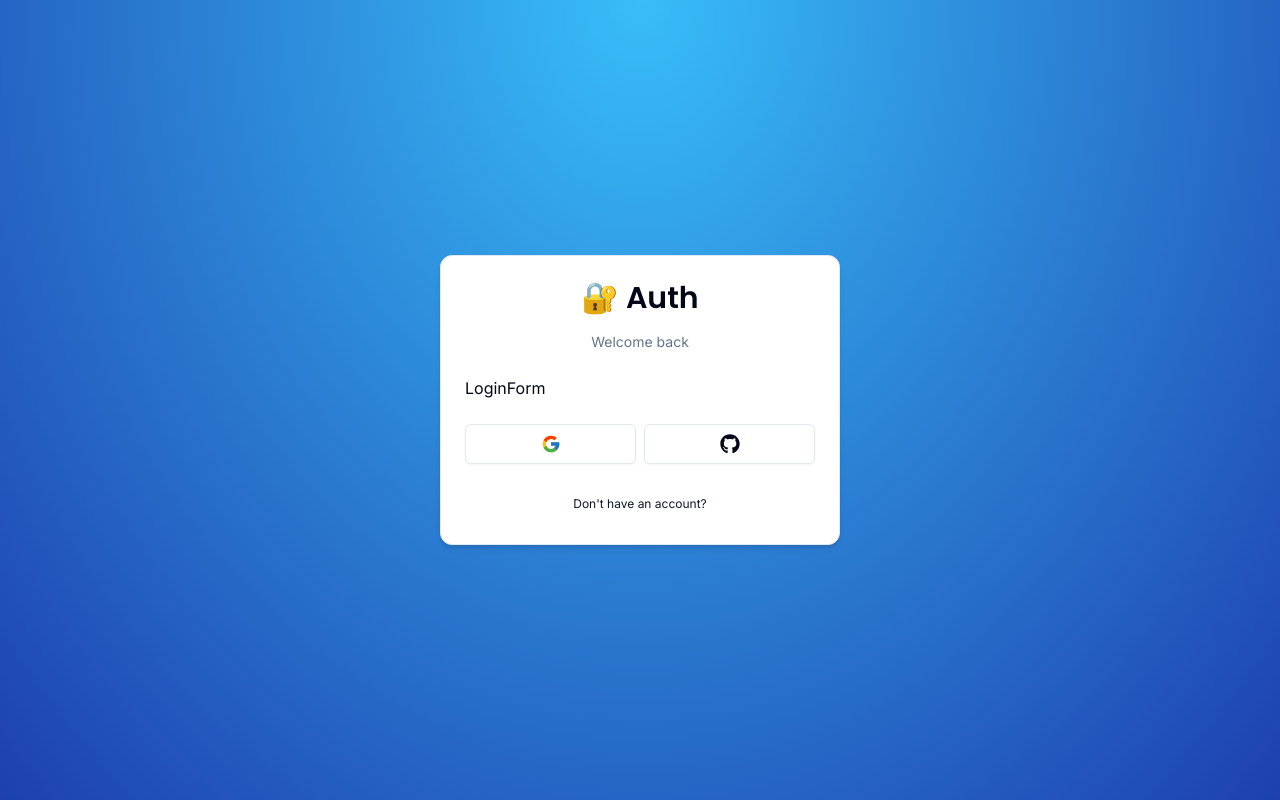
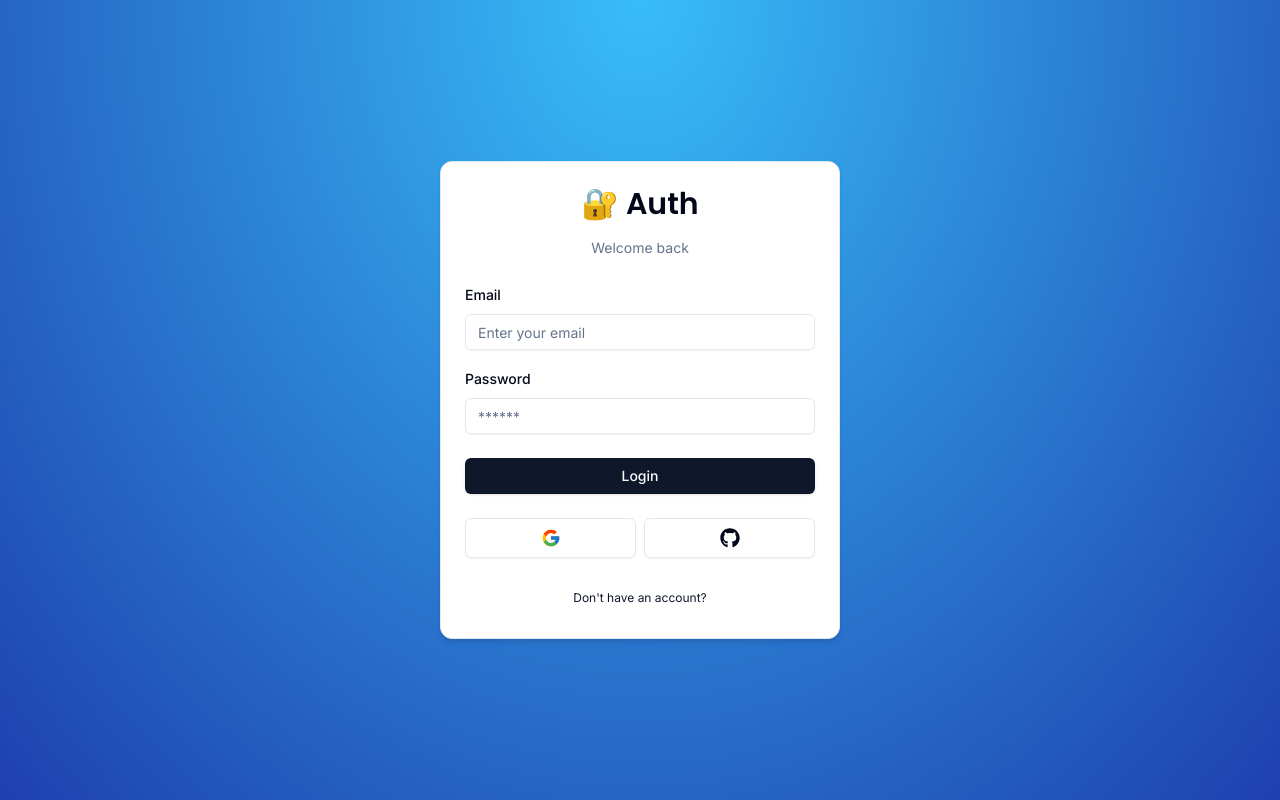
Before and after one commit to linesquad/auth, a Next.js app: page /auth/login in a window 1280 px wide. Built offline with nearby package versions, Linux system fonts and the light colour scheme.

Commit message:
implement login form

```diff
--- a/app/auth/login/page.tsx
+++ b/app/auth/login/page.tsx
@@ -1,4 +1,3 @@
-import React from "react";
 import { LoginForm } from "@/components/auth/login-form";
 
 const LoginPage = () => {
--- a/components/auth/login-form.tsx
+++ b/components/auth/login-form.tsx
@@ -1,8 +1,48 @@
-import React from "react";
+"use client";
+import { useEffect, useState } from "react";
+import { useForm } from "react-hook-form";
+import { zodResolver } from "@hookform/resolvers/zod";
+import * as z from "zod";
 
+import { loginSchema } from "@/schemas";
 import { CardWrapper } from "./card-wrapper";
+import { FormError } from "../form-error";
+import { FormSuccess } from "../form-succes";
+
+import {
+  Form,
+  FormControl,
+  FormField,
+  FormItem,
+  FormLabel,
+  FormMessage,
+} from "../ui/form";
+import { Input } from "../ui/input";
+import { Button } from "../ui/button";
 
 export const LoginForm = () => {
+  const [isMounted, setIsMounted] = useState(false);
+
+  useEffect(() => {
+    setIsMounted(true);
+  }, []);
+
+  const form = useForm<z.infer<typeof loginSchema>>({
+    resolver: zodResolver(loginSchema),
+    defaultValues: {
+      email: "",
+      password: "",
+    },
+  });
+
+  const onSubmit = (values: z.infer<typeof loginSchema>) => {
+    console.log(values);
+  };
+
+  if (!isMounted) {
+    return null;
+  }
+
   return (
     <CardWrapper
       headerLabel="Welcome back"
@@ -10,7 +50,53 @@
       backButtonHref="/auth/register"
       showSocial
     >
-      LoginForm
+      <Form {...form}>
+        <form onSubmit={form.handleSubmit(onSubmit)} className=" space-y-6">
+          <div className="space-y-4">
+            <FormField
+              control={form.control}
+              name="email"
+              render={({ field }) => (
+                <FormItem>
+                  <FormLabel>Email</FormLabel>
+                  <FormControl>
+                    <Input
+                      {...field}
+                      placeholder="Enter your email"
+                      type="email"
+                      autoComplete="email"
+                    />
+                  </FormControl>
+                  <FormMessage />
+                </FormItem>
+              )}
+            />
+            <FormField
+              control={form.control}
+              name="password"
+              render={({ field }) => (
+                <FormItem>
+                  <FormLabel>Password</FormLabel>
+                  <FormControl>
+                    <Input
+                      {...field}
+                      placeholder="******"
+                      type="password"
+                      autoComplete="current-password"
+                    />
+                  </FormControl>
+                  <FormMessage />
+                </FormItem>
+              )}
+            />
+          </div>
+          <FormError message="" />
+          <FormSuccess message="" />
+          <Button type="submit" className="w-full">
+            Login
+          </Button>
+        </form>
+      </Form>
     </CardWrapper>
   );
 };
--- /dev/null
+++ b/components/form-error.tsx
@@ -0,0 +1,16 @@
+import { ExclamationTriangleIcon } from "@radix-ui/react-icons";
+
+interface FormErrorProps {
+  message?: string;
+}
+
+export const FormError = ({ message }: FormErrorProps) => {
+  if (!message) return null;
+
+  return (
+    <div className="bg-destructive/15 p-3 rounded-md flex  items-center gap-x-2 text-sm text-destructive">
+      <ExclamationTriangleIcon className="h-4 w-4" />
+      <p>{message}</p>
+    </div>
+  );
+};
--- /dev/null
+++ b/components/form-succes.tsx
@@ -0,0 +1,16 @@
+import { CheckCircledIcon } from "@radix-ui/react-icons";
+
+interface FormSuccesProps {
+  message?: string;
+}
+
+export const FormSuccess = ({ message }: FormSuccesProps) => {
+  if (!message) return null;
+
+  return (
+    <div className="bg-green-500/15 p-3 rounded-md flex  items-center gap-x-2 text-sm text-green-500">
+      <CheckCircledIcon className="h-4 w-4" />
+      <p>{message}</p>
+    </div>
+  );
+};
--- /dev/null
+++ b/components/ui/form.tsx
@@ -0,0 +1,178 @@
+"use client"
+
+import * as React from "react"
+import * as LabelPrimitive from "@radix-ui/react-label"
+import { Slot } from "@radix-ui/react-slot"
+import {
+  Controller,
+  ControllerProps,
+  FieldPath,
+  FieldValues,
+  FormProvider,
+  useFormContext,
+} from "react-hook-form"
+
+import { cn } from "@/lib/utils"
+import { Label } from "@/components/ui/label"
+
+const Form = FormProvider
+
+type FormFieldContextValue<
+  TFieldValues extends FieldValues = FieldValues,
+  TName extends FieldPath<TFieldValues> = FieldPath<TFieldValues>
+> = {
+  name: TName
+}
+
+const FormFieldContext = React.createContext<FormFieldContextValue>(
+  {} as FormFieldContextValue
+)
+
+const FormField = <
+  TFieldValues extends FieldValues = FieldValues,
+  TName extends FieldPath<TFieldValues> = FieldPath<TFieldValues>
+>({
+  ...props
+}: ControllerProps<TFieldValues, TName>) => {
+  return (
+    <FormFieldContext.Provider value={{ name: props.name }}>
+      <Controller {...props} />
+    </FormFieldContext.Provider>
+  )
+}
+
+const useFormField = () => {
+  const fieldContext = React.useContext(FormFieldContext)
+  const itemContext = React.useContext(FormItemContext)
+  const { getFieldState, formState } = useFormContext()
+
+  const fieldState = getFieldState(fieldContext.name, formState)
+
+  if (!fieldContext) {
+    throw new Error("useFormField should be used within <FormField>")
+  }
+
+  const { id } = itemContext
+
+  return {
+    id,
+    name: fieldContext.name,
+    formItemId: `${id}-form-item`,
+    formDescriptionId: `${id}-form-item-description`,
+    formMessageId: `${id}-form-item-message`,
+    ...fieldState,
+  }
+}
+
+type FormItemContextValue = {
+  id: string
+}
+
+const FormItemContext = React.createContext<FormItemContextValue>(
+  {} as FormItemContextValue
+)
+
+const FormItem = React.forwardRef<
+  HTMLDivElement,
+  React.HTMLAttributes<HTMLDivElement>
+>(({ className, ...props }, ref) => {
+  const id = React.useId()
+
+  return (
+    <FormItemContext.Provider value={{ id }}>
+      <div ref={ref} className={cn("space-y-2", className)} {...props} />
+    </FormItemContext.Provider>
+  )
+})
+FormItem.displayName = "FormItem"
+
+const FormLabel = React.forwardRef<
+  React.ElementRef<typeof LabelPrimitive.Root>,
+  React.ComponentPropsWithoutRef<typeof LabelPrimitive.Root>
+>(({ className, ...props }, ref) => {
+  const { error, formItemId } = useFormField()
+
+  return (
+    <Label
+      ref={ref}
+      className={cn(error && "text-destructive", className)}
+      htmlFor={formItemId}
+      {...props}
+    />
+  )
+})
+FormLabel.displayName = "FormLabel"
+
+const FormControl = React.forwardRef<
+  React.ElementRef<typeof Slot>,
+  React.ComponentPropsWithoutRef<typeof Slot>
+>(({ ...props }, ref) => {
+  const { error, formItemId, formDescriptionId, formMessageId } = useFormField()
+
+  return (
+    <Slot
+      ref={ref}
+      id={formItemId}
+      aria-describedby={
+        !error
+          ? `${formDescriptionId}`
+          : `${formDescriptionId} ${formMessageId}`
+      }
+      aria-invalid={!!error}
+      {...props}
+    />
+  )
+})
+FormControl.displayName = "FormControl"
+
+const FormDescription = React.forwardRef<
+  HTMLParagraphElement,
+  React.HTMLAttributes<HTMLParagraphElement>
+>(({ className, ...props }, ref) => {
+  const { formDescriptionId } = useFormField()
+
+  return (
+    <p
+      ref={ref}
+      id={formDescriptionId}
+      className={cn("text-[0.8rem] text-muted-foreground", className)}
+      {...props}
+    />
+  )
+})
+FormDescription.displayName = "FormDescription"
+
+const FormMessage = React.forwardRef<
+  HTMLParagraphElement,
+  React.HTMLAttributes<HTMLParagraphElement>
+>(({ className, children, ...props }, ref) => {
+  const { error, formMessageId } = useFormField()
+  const body = error ? String(error?.message) : children
+
+  if (!body) {
+    return null
+  }
+
+  return (
+    <p
+      ref={ref}
+      id={formMessageId}
+      className={cn("text-[0.8rem] font-medium text-destructive", className)}
+      {...props}
+    >
+      {body}
+    </p>
+  )
+})
+FormMessage.displayName = "FormMessage"
+
+export {
+  useFormField,
+  Form,
+  FormItem,
+  FormLabel,
+  FormControl,
+  FormDescription,
+  FormMessage,
+  FormField,
+}
--- /dev/null
+++ b/components/ui/input.tsx
@@ -0,0 +1,22 @@
+import * as React from "react"
+
+import { cn } from "@/lib/utils"
+
+const Input = React.forwardRef<HTMLInputElement, React.ComponentProps<"input">>(
+  ({ className, type, ...props }, ref) => {
+    return (
+      <input
+        type={type}
+        className={cn(
+          "flex h-9 w-full rounded-md border border-input bg-transparent px-3 py-1 text-base shadow-sm transition-colors file:border-0 file:bg-transparent file:text-sm file:font-medium file:text-foreground placeholder:text-muted-foreground focus-visible:outline-none focus-visible:ring-1 focus-visible:ring-ring disabled:cursor-not-allowed disabled:opacity-50 md:text-sm",
+          className
+        )}
+        ref={ref}
+        {...props}
+      />
+    )
+  }
+)
+Input.displayName = "Input"
+
+export { Input }
--- /dev/null
+++ b/components/ui/label.tsx
@@ -0,0 +1,26 @@
+"use client"
+
+import * as React from "react"
+import * as LabelPrimitive from "@radix-ui/react-label"
+import { cva, type VariantProps } from "class-variance-authority"
+
+import { cn } from "@/lib/utils"
+
+const labelVariants = cva(
+  "text-sm font-medium leading-none peer-disabled:cursor-not-allowed peer-disabled:opacity-70"
+)
+
+const Label = React.forwardRef<
+  React.ElementRef<typeof LabelPrimitive.Root>,
+  React.ComponentPropsWithoutRef<typeof LabelPrimitive.Root> &
+    VariantProps<typeof labelVariants>
+>(({ className, ...props }, ref) => (
+  <LabelPrimitive.Root
+    ref={ref}
+    className={cn(labelVariants(), className)}
+    {...props}
+  />
+))
+Label.displayName = LabelPrimitive.Root.displayName
+
+export { Label }
--- /dev/null
+++ b/schemas/index.ts
@@ -0,0 +1,10 @@
+import * as z from "zod";
+
+export const loginSchema = z.object({
+  email: z.string().email({
+    message: "Email is required",
+  }),
+  password: z.string().min(1, {
+    message: "Password is required",
+  }),
+});
```
Also changed, not shown: package.json (+6 -2 lines), 1 other file (tests, documents, lock files or other folders).
